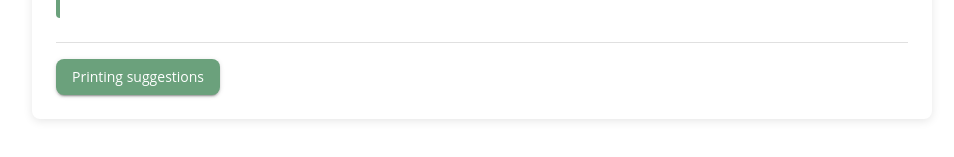
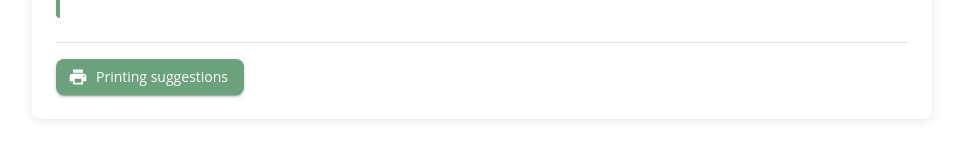
Before and after one commit to wcn1720811650/MapleQuestionnaire, a React (Create React App) app in the folder my-app/: page /ai-psychological-advice/1 in a window 1280 px wide. Shown: the part 255-412 px from the top of the page, without its empty margins (158-1112 px from the left). Built offline with nearby package versions, Linux system fonts and the light colour scheme; no server answers.

Commit message:
add icon to print

```diff
--- a/my-app/src/pages/AIPsychologicalAdvice.js
+++ b/my-app/src/pages/AIPsychologicalAdvice.js
@@ -7,7 +7,7 @@ import {
   Button,
   CircularProgress,
 } from '@mui/material';
-import { ArrowBack, Lightbulb } from '@mui/icons-material';
+import { ArrowBack, Lightbulb, Print } from '@mui/icons-material';
 import axios from 'axios';
 
 const AIPsychologicalAdvice = () => {
@@ -144,6 +144,7 @@ const AIPsychologicalAdvice = () => {
             }}>
               <Button
                 variant="contained"
+                startIcon={<Print />}
                 color="primary"
                 onClick={() => window.print()}
                 sx={{
```
